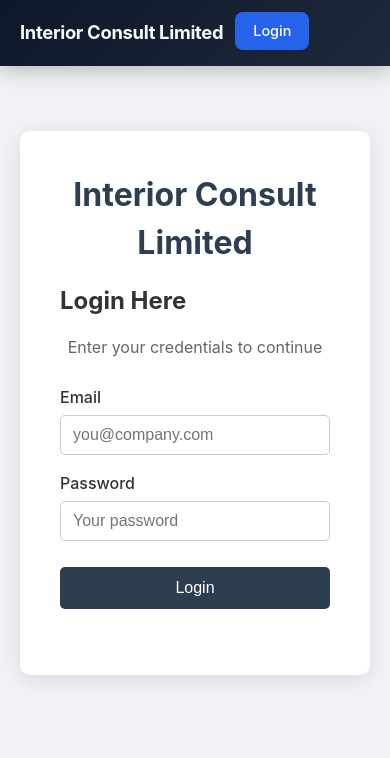
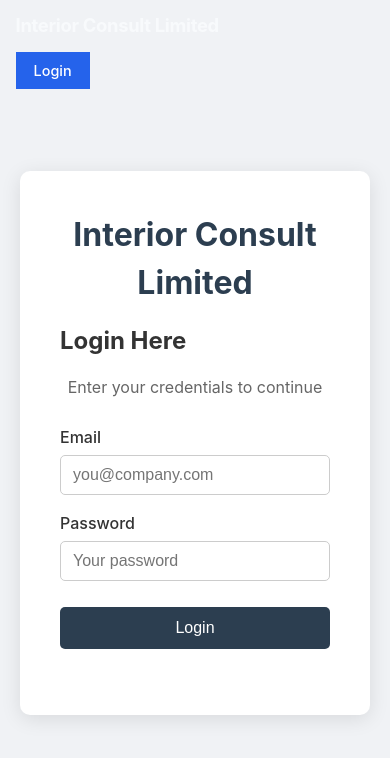
Before and after one commit to benniematiko/trackingfront, a React (Vite) app: page /login in a window 390 px wide. Shown: the top 758 px of the page. Built offline with nearby package versions, Linux system fonts and the light colour scheme.

Commit message:
added changes on Navbar styling

```diff
--- a/src/components/navbar/Navbar.css
+++ b/src/components/navbar/Navbar.css
@@ -4,14 +4,20 @@
   align-items: center;
   justify-content: space-between;
   gap: 24px;
-  padding: 14px 32px;
-  background: linear-gradient(135deg, #0f172a 0%, #1e293b 100%);
+  /* 86% width, centered on the page */
+  width: 86%;
+  margin: 0 auto;
+  padding: 14px 0; /* Horizontal padding removed since width is controlled by 86% */
+  background: transparent; /* Move background to a full-width wrapper if you want a full-bleed background, or keep it on .navbar */
   color: #f8fafc;
-  box-shadow: 0 4px 20px rgba(0, 0, 0, 0.25);
   position: sticky;
   top: 0;
   z-index: 1000;
 }
+
+/* NOTE: If you want the background color/gradient to span the full width of the screen
+   while keeping the content inside at 86%, wrap your Navbar items in a inner wrapper or
+   apply the background to a parent element. Keeping it simple here with 86% width bounds: */
 
 /* ========== Logo ========== */
 .navbar-left {
@@ -39,7 +45,6 @@
   list-style: none;
   margin: 0;
   padding: 0;
-  flex: 1;
   justify-content: center;
 }
 
@@ -50,7 +55,7 @@
   text-decoration: none;
   font-size: 0.95rem;
   font-weight: 500;
-  border-radius: 8px;
+  border-radius: 0; /* Removed border-radius */
   transition: all 0.2s ease;
 }
 
@@ -63,23 +68,26 @@
   background-color: rgba(56, 189, 248, 0.2);
 }
 
-/* Login link (when logged out) */
+/* Login link (when logged out) - Pushed to the far right */
 .login-link {
   background-color: #2563eb !important;
   color: #fff !important;
   padding: 8px 18px !important;
+  border-radius: 0 !important; /* Removed border-radius */
+  margin-left: auto; /* Keeps it locked at the right end */
 }
 
 .login-link:hover {
   background-color: #1d4ed8 !important;
 }
 
-/* ========== User Info ========== */
+/* ========== User Info (When Logged In) ========== */
 .user-info {
   display: flex;
   align-items: center;
   gap: 14px;
   flex-shrink: 0;
+  margin-left: auto; /* Forces the user info & logout button to the far right end */
 }
 
 .user-badge {
@@ -108,7 +116,7 @@
   color: white;
   border: none;
   padding: 8px 16px;
-  border-radius: 8px;
+  border-radius: 0; /* Removed border-radius */
   cursor: pointer;
   font-size: 0.9rem;
   font-weight: 500;
@@ -117,7 +125,6 @@
 
 .logout-btn:hover {
   background-color: #dc2626;
-  transform: translateY(-1px);
   box-shadow: 0 4px 12px rgba(239, 68, 68, 0.35);
 }
 
@@ -128,8 +135,9 @@
 /* ========== Responsive ========== */
 @media (max-width: 900px) {
   .navbar {
+    width: 92%; /* Slightly wider on smaller screens for usability */
     flex-wrap: wrap;
-    padding: 12px 20px;
+    padding: 12px 0;
     gap: 12px;
   }
 
```
